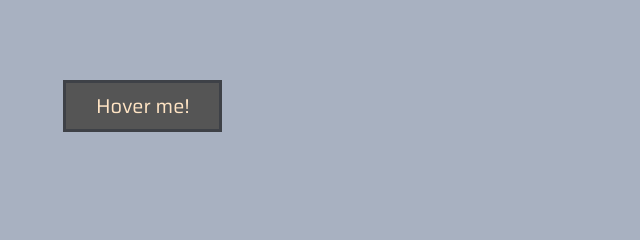
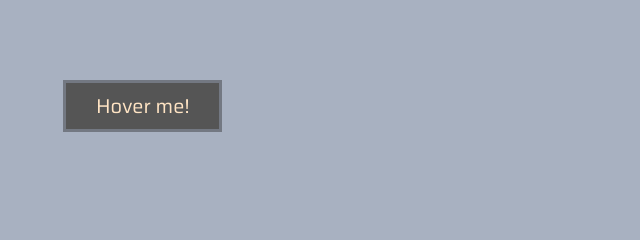
Before and after one commit to magdalena257/Transition_practise2, a plain HTML site: page index.html in a window 1280 px wide. Shown: the top 240 px of the page, 507-1147 px from the left. Drawn offline with Linux system fonts and the light colour scheme.

Commit message:
Add files via upload

```diff
--- a/index.html
+++ b/index.html
@@ -23,7 +23,7 @@
             left: calc(50vw - 70px);
             background-color: #555;
             color: bisque;
-            border: 3px solid #3e4147;
+            border: 3px solid #737882;
             cursor: pointer;
         }
 
@@ -49,6 +49,10 @@
             background-color: goldenrod;
 
         }
+
+        button:hover {
+            background-color: #3e4147;
+        }
     </style>
 </head>
 
```
